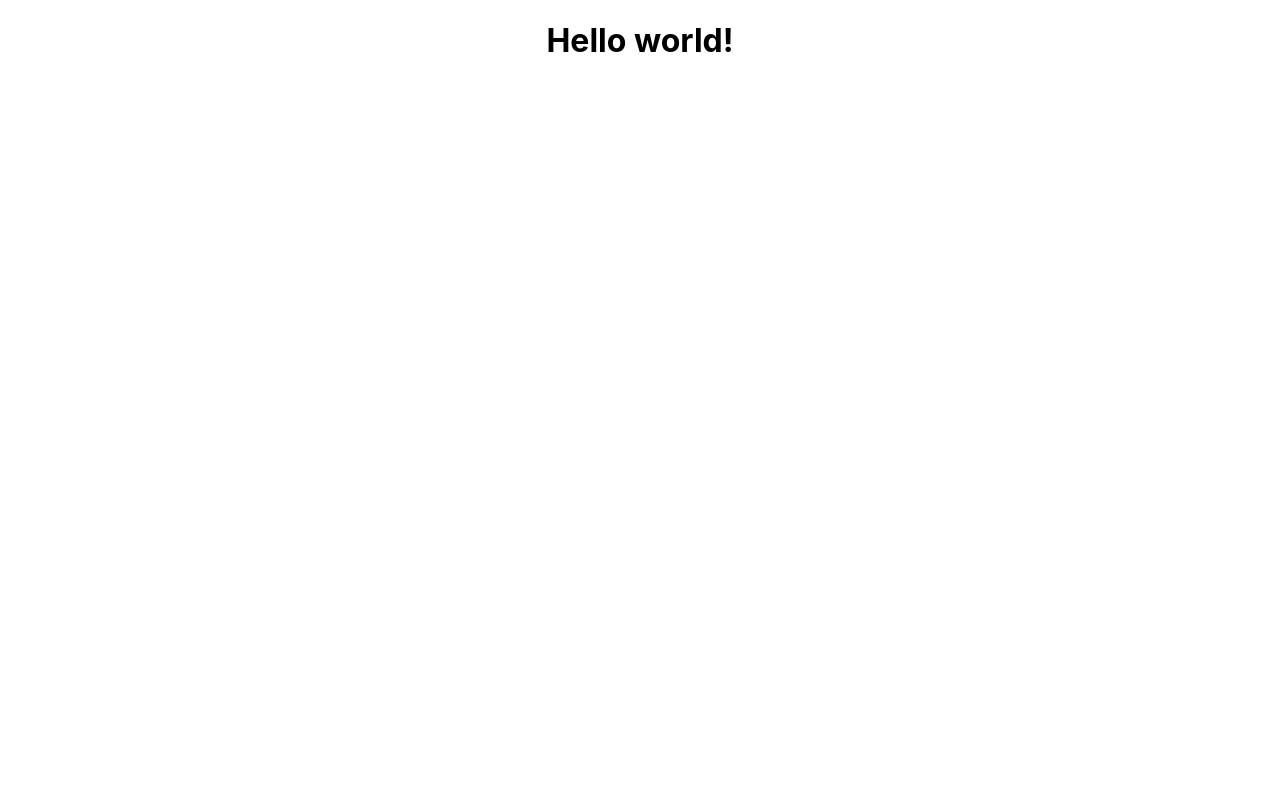
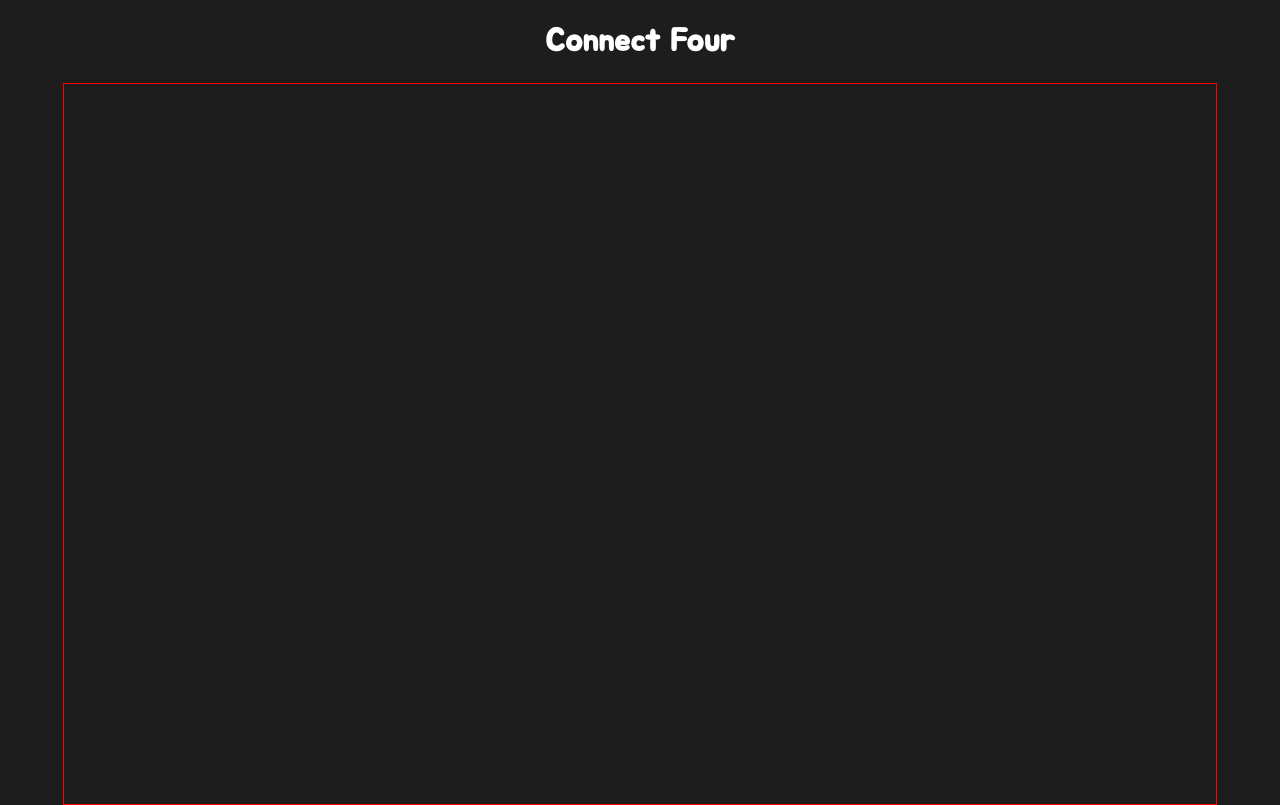
Before and after one commit to ahhreggi/connect-four, a React (Create React App) app: page / in a window 1280 px wide. Built offline with nearby package versions, Linux system fonts and the light colour scheme.

Commit message:
Add Stage component

```diff
--- a/src/App.jsx
+++ b/src/App.jsx
@@ -1,11 +1,13 @@
 // import { useState, useEffect } from "react";
 // import { useSelector, useDispatch } from "react-redux";
 import "./App.scss";
+import Stage from "./components/Stage";
 
 const App = () => {
   return (
     <div className="App">
-      <h1>Hello world!</h1>
+      <h1>Connect Four</h1>
+      <Stage />
     </div>
   );
 };
--- a/src/App.scss
+++ b/src/App.scss
@@ -2,4 +2,7 @@
 
 .App {
   text-align: center;
+  display: flex;
+  flex-direction: column;
+  align-items: center;
 }
--- /dev/null
+++ b/src/components/Stage.jsx
@@ -0,0 +1,7 @@
+import "./Stage.scss";
+
+const Stage = () => {
+  return <div className="Stage"></div>;
+};
+
+export default Stage;
--- /dev/null
+++ b/src/components/Stage.scss
@@ -0,0 +1,10 @@
+@import "../styles/global.scss";
+
+.Stage {
+  display: flex;
+  justify-content: center;
+  align-items: center;
+  height: 90vh;
+  width: 90vw;
+  border: 1px solid red;
+}
--- a/src/index.scss
+++ b/src/index.scss
@@ -2,14 +2,14 @@
 
 body {
   margin: 0;
-  font-family: -apple-system, BlinkMacSystemFont, "Segoe UI", "Roboto", "Oxygen",
-    "Ubuntu", "Cantarell", "Fira Sans", "Droid Sans", "Helvetica Neue",
-    sans-serif;
+  font-family: $font-main, -apple-system, BlinkMacSystemFont, "Segoe UI", "Roboto", "Oxygen",
+    "Ubuntu", "Cantarell", "Fira Sans", "Droid Sans", "Helvetica Neue", sans-serif;
   -webkit-font-smoothing: antialiased;
   -moz-osx-font-smoothing: grayscale;
+  background-color: $darkest;
+  color: $white;
 }
 
 code {
-  font-family: source-code-pro, Menlo, Monaco, Consolas, "Courier New",
-    monospace;
+  font-family: source-code-pro, Menlo, Monaco, Consolas, "Courier New", monospace;
 }
--- a/src/styles/_variables.scss
+++ b/src/styles/_variables.scss
@@ -8,7 +8,7 @@ $pink: #fccacc;
 $navy: #475275;
 $dark: #33394d;
 $darker: #2b3142;
-$darkest: #262b3a;
+$darkest: #1d1d1d;
 $white: #ffffff;
 $grey: #7e7e88;
 $black: #1a1a1a;
--- a/src/styles/global.scss
+++ b/src/styles/global.scss
@@ -39,3 +39,7 @@
 .font-grey {
   color: $grey;
 }
+
+.bg-grey {
+  background-color: $grey;
+}
```
